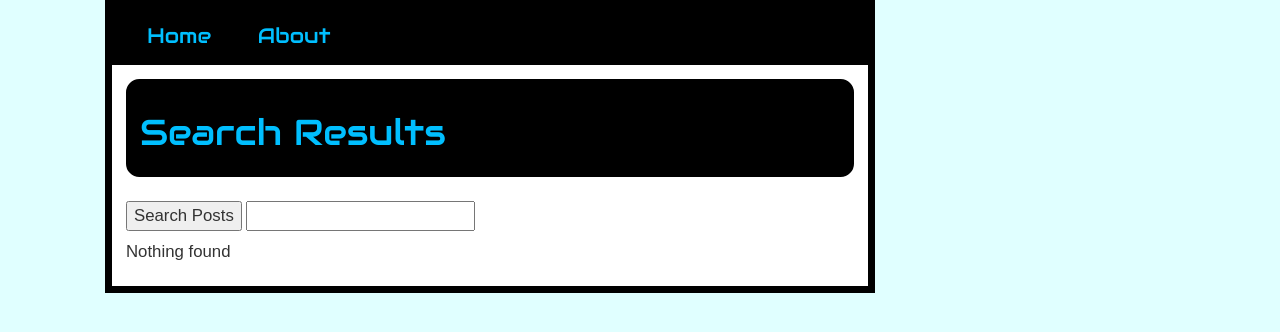
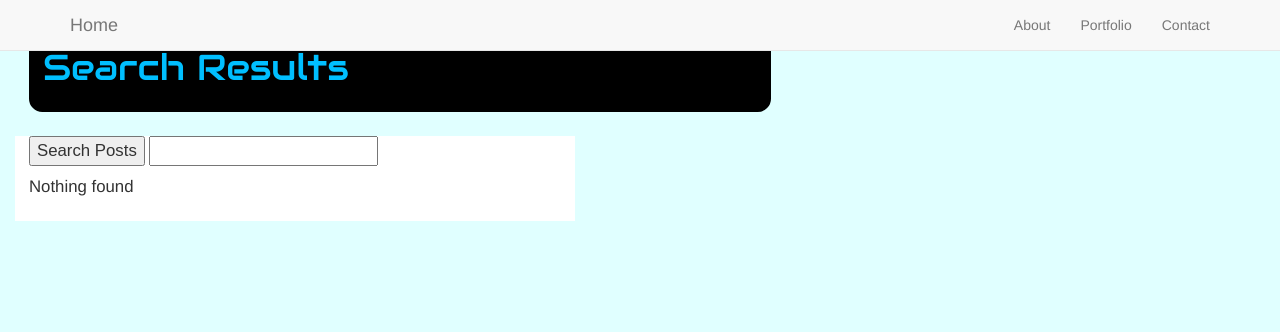
Before and after one commit to NickStefan/nicksblog, a Django app: page /blog/search/ in a window 1280 px wide. Shown: the top 332 px of the page. Run offline with Django 3.2, Linux system fonts and the light colour scheme; some libraries are stand-ins or nearby versions.

Commit message:
implimented a bootstrap nav still much TODO

```diff
--- a/templates/base.html
+++ b/templates/base.html
@@ -8,12 +8,28 @@
 </head>
 <body>
 
-<div id="container">
-	<div id="header">
-		<div id="headerbutton"><a href="/">Home</a></div>
-		<div id="headerbutton"><a href="/about">About</a></div>
-	</div>
+<div class="navbar navbar-default navbar-fixed-top" role="navigation">
+  <div class="container">
+    <div class="navbar-header">
+      <button type="button" class="navbar-toggle collapsed" data-toggle="collapse" data-target=".navbar-collapse">
+        <span class="sr-only">Toggle navigation</span>
+        <span class="icon-bar"></span>
+        <span class="icon-bar"></span>
+        <span class="icon-bar"></span>
+      </button>
+      <a class="navbar-brand" href="/">Home</a>
+    </div>
+    <div class="navbar-collapse collapse">
+      <ul class="nav navbar-nav navbar-right">
+        <li><a href="/about">About</a></li>
+        <li><a href="#">Portfolio</a></li>
+        <li><a href="#">Contact</a></li>
+      </ul>
+    </div><!--/.nav-collapse -->
+  </div>
+</div>
 
+<div class="container">
 	<div id="titlebar">
 		{% block title %}<h1>&nbsp  &nbsp  &nbsp  &nbsp  &nbsp  &nbsp  &nbsp  &nbsp  &nbsp &nbsp &nbsp &nbsp &nbsp &nbsp &nbsp</h1>{% endblock %}
 	</div>
```
